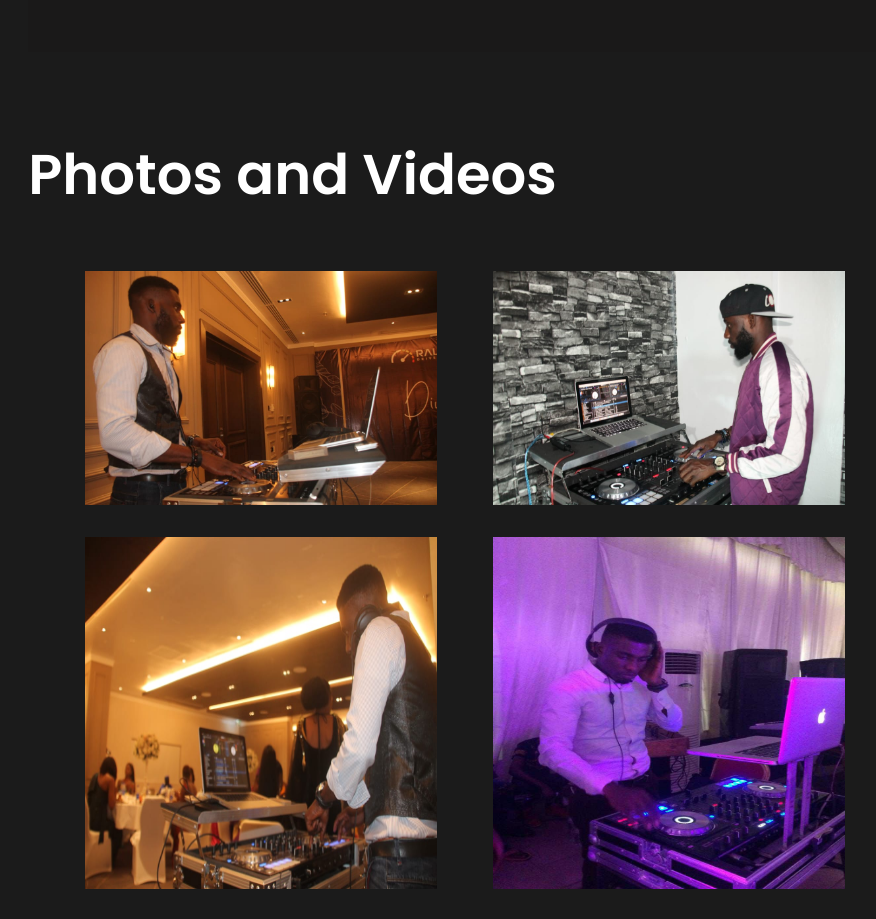
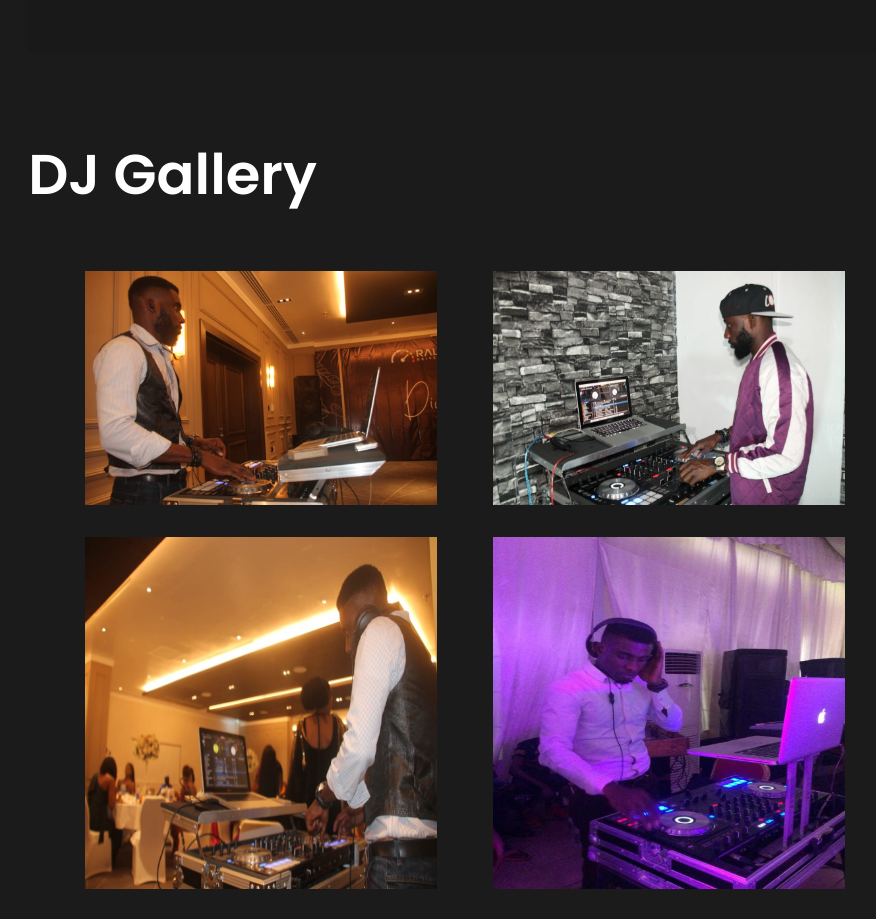
Before and after one commit to gennttllee/morris, a React (Create React App) app: page / in a window 1280 px wide. Shown: the part 4500-5419 px from the top of the page, without its empty margins (175-1051 px from the left). Built offline with nearby package versions, Linux system fonts and the light colour scheme.

Commit message:
morris 6

```diff
--- a/src/components/Sectiion4.js
+++ b/src/components/Sectiion4.js
@@ -23,7 +23,7 @@
   }
   return (
     <div id='gallery' className='section4'>
-      <h1 className='photos'>Photos and Videos</h1>
+      <h1 className='photos'>DJ Gallery</h1>
       {show ? <div>
         <button className='section4btn' onClick={() => setShow(false)}>Close</button>
         <img onClick={() => setShow(false)} src={picture} alt='pictures' />
```
